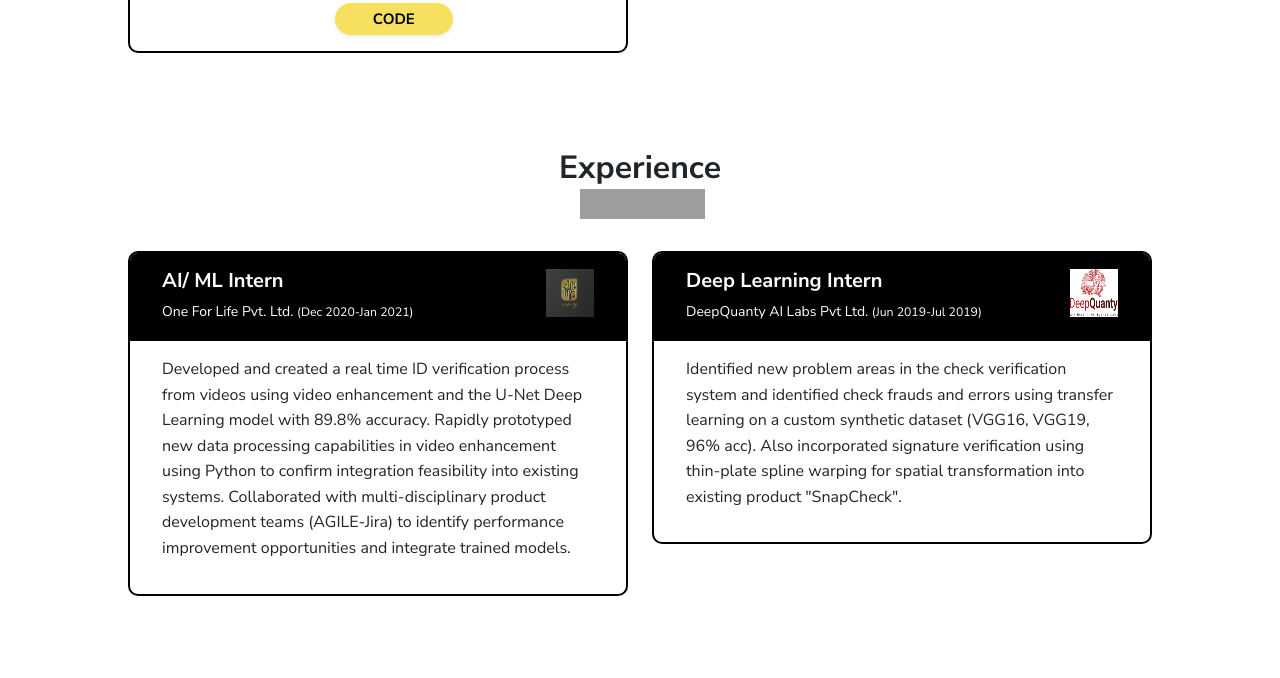
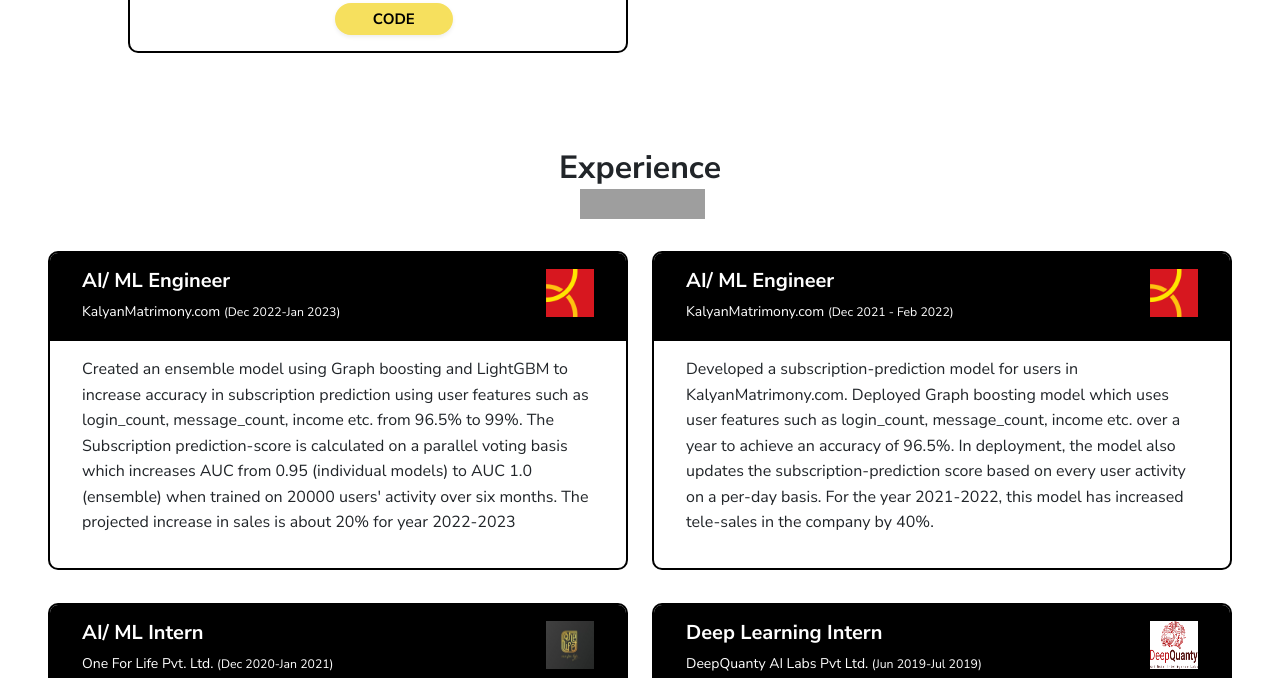
Before and after one commit to Sowmya-Iyer/Sowmya-Iyer.github.io, a plain HTML site: page index.html in a window 1280 px wide. Shown: the part 6227-6905 px from the top of the page. Drawn offline with Linux system fonts and the light colour scheme; grey boxes are pictures that could not be loaded; some icons are missing.

Commit message:
updated experience

```diff
--- a/index.html
+++ b/index.html
@@ -548,10 +548,44 @@
 </div>
 
 <div class="section px-3 px-lg-4 pt-5" id="experience">
-  <div class="container-narrow">
+  <div cslass="container-narrow">
     <div class="text-center mb-5">
       <h2 class="marker marker-center">Experience</h2>
     </div>
+    <div class="row">
+      <div class="col-md-6">
+        <div class="card mb-3" data-aos="fade-right" data-aos-delay="100">
+          <div class="card-header px-3 py-2">
+            <div class="d-flex justify-content-between">
+              <div>
+                <h3 class="h5 mb-1 text-white">AI/ ML Engineer</h3>
+                <div class=" text-small text-white">KalyanMatrimony.com <small>(Dec 2022-Jan 2023)</small></div>
+              </div><img src="images/services/kalyan.png" width="48" height="48" alt="ai-ml"/>
+            </div>
+          </div>
+          <div class="card-body px-3 py-2">
+            <p>Created an ensemble model using Graph boosting and LightGBM to increase accuracy in subscription prediction using user features such as login_count, message_count, income etc. from 96.5% to 99%. The Subscription prediction-score is calculated on a parallel voting basis which increases AUC from 0.95 (individual models) to AUC 1.0 (ensemble) when trained on 20000 users' activity over six months. The projected increase in sales is about 20% for year 2022-2023 </p>
+          </div>
+        </div>
+      </div>
+      <div class="col-md-6">
+        <div class="card mb-3" data-aos="fade-left" data-aos-delay="300">
+            <div class="card-header px-3 py-2">
+              <div class="d-flex justify-content-between">
+                <div>
+                  <h3 class="h5 mb-1 text-white">AI/ ML Engineer</h3>
+                  <div class=" text-small text-white">KalyanMatrimony.com <small>(Dec 2021 - Feb 2022)</small></div>
+                </div><img src="images/services/kalyan.png" width="48" height="48" alt="ai-ml"/>
+              </div>
+            </div>
+            <div class="card-body px-3 py-2">
+              <p>Developed a subscription-prediction model for users in KalyanMatrimony.com. Deployed Graph boosting model which uses user features such as login_count, message_count, income etc. over a year to achieve an accuracy of 96.5%. In deployment, the model also updates the subscription-prediction score based on every user activity on a per-day basis. For the year 2021-2022, this model has increased tele-sales in the company by 40%.</p>
+            </div>
+          </div>
+        </div>
+      </div>
+    </div>
+
     <div class="row">
       <div class="col-md-6">
         <div class="card mb-3" data-aos="fade-right" data-aos-delay="100">
@@ -584,6 +618,7 @@
         </div>
       </div>
     </div>
+
   </div>
 </div>
 
```
Also changed, not shown: images/services/kalyan.png (added).
